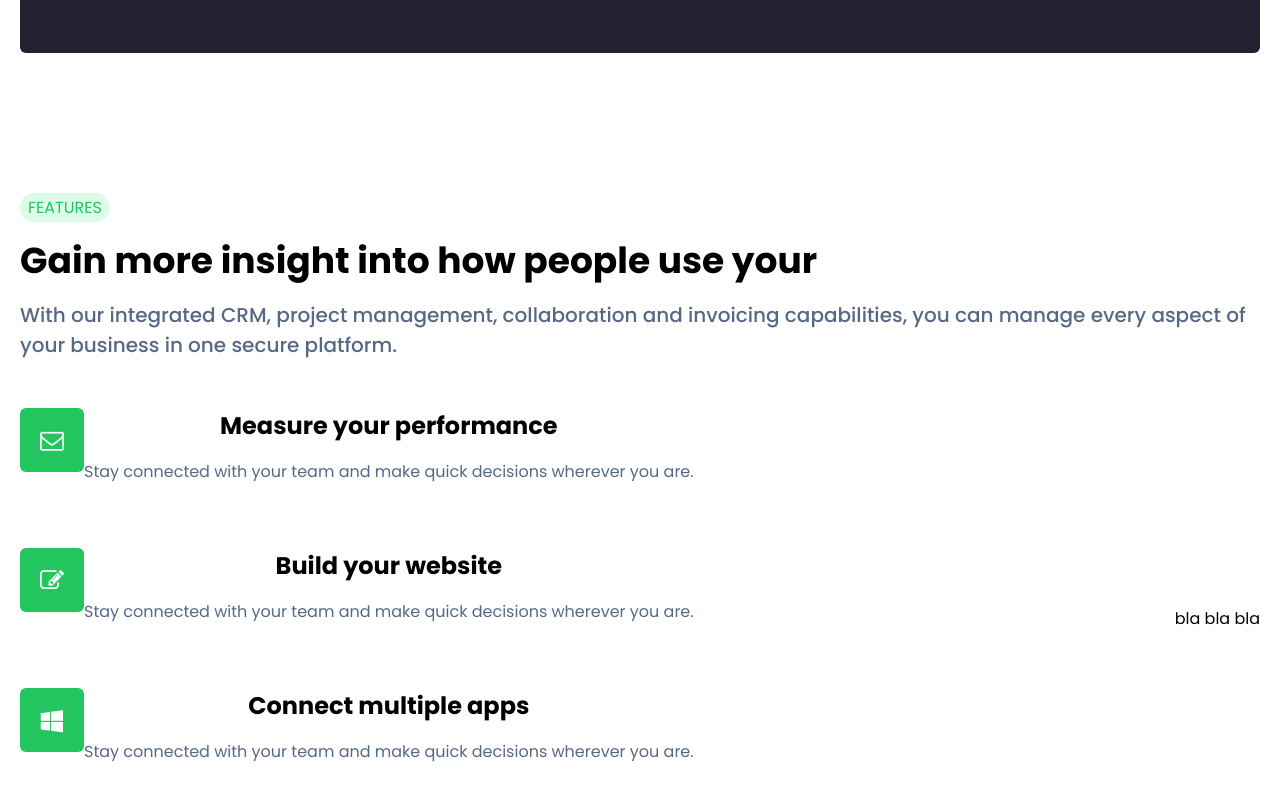
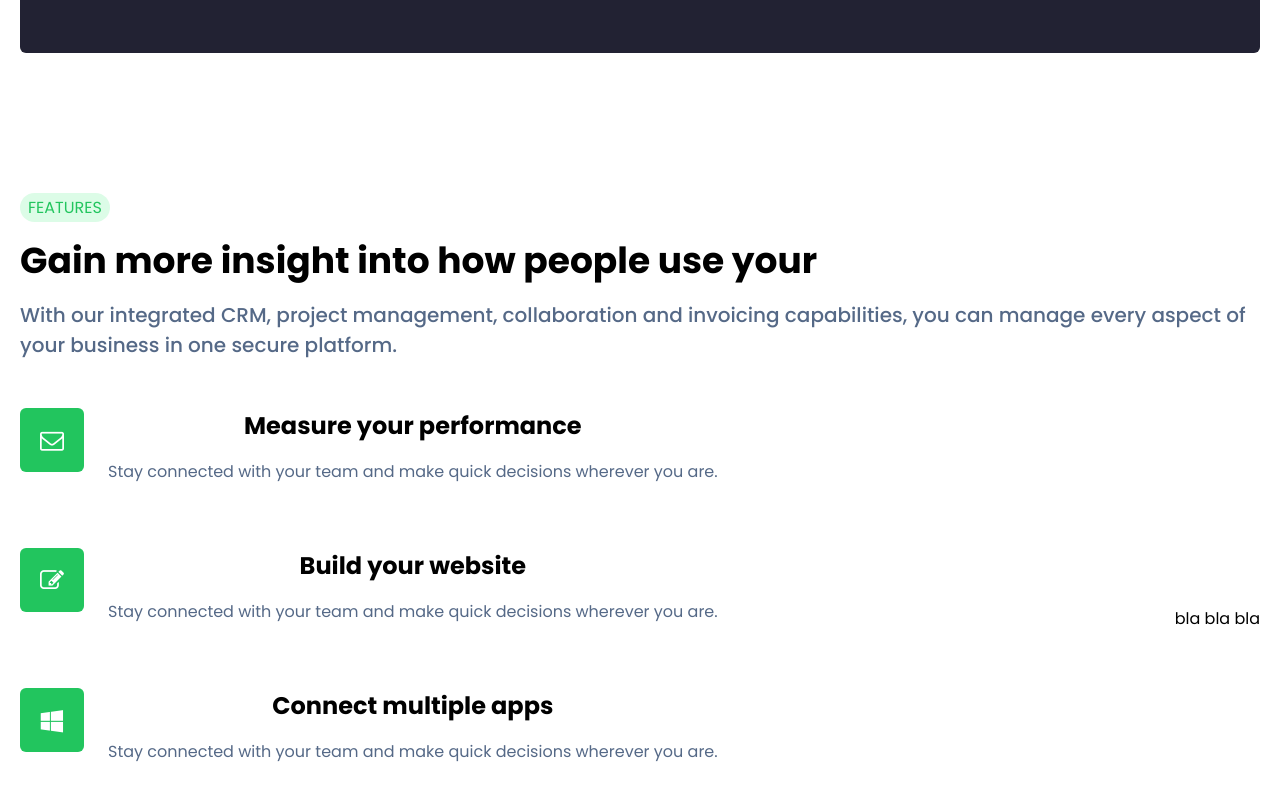
Before and after one commit to mineralaz/09_react_styled_components_css, a React (Vite) app: page / in a window 1280 px wide. Shown: the part 1174-1974 px from the top of the page. Built offline with nearby package versions, Linux system fonts and the light colour scheme.

Commit message:
iconLeft fixed

```diff
--- a/src/components/singleCard/SingleCard.jsx
+++ b/src/components/singleCard/SingleCard.jsx
@@ -4,6 +4,7 @@ import { Icon } from '../styled/UI.styled';
 const SingleCardLiEl = styled.li`
   display: grid;
   grid-template-columns: ${(props) => (props.iconLeft ? '0.1fr 1fr' : '1fr')};
+  ${(props) => props.iconLeft && 'column-gap: 24px;'}
   justify-items: center;
   text-align: center;
   margin-bottom: 32px;
```
